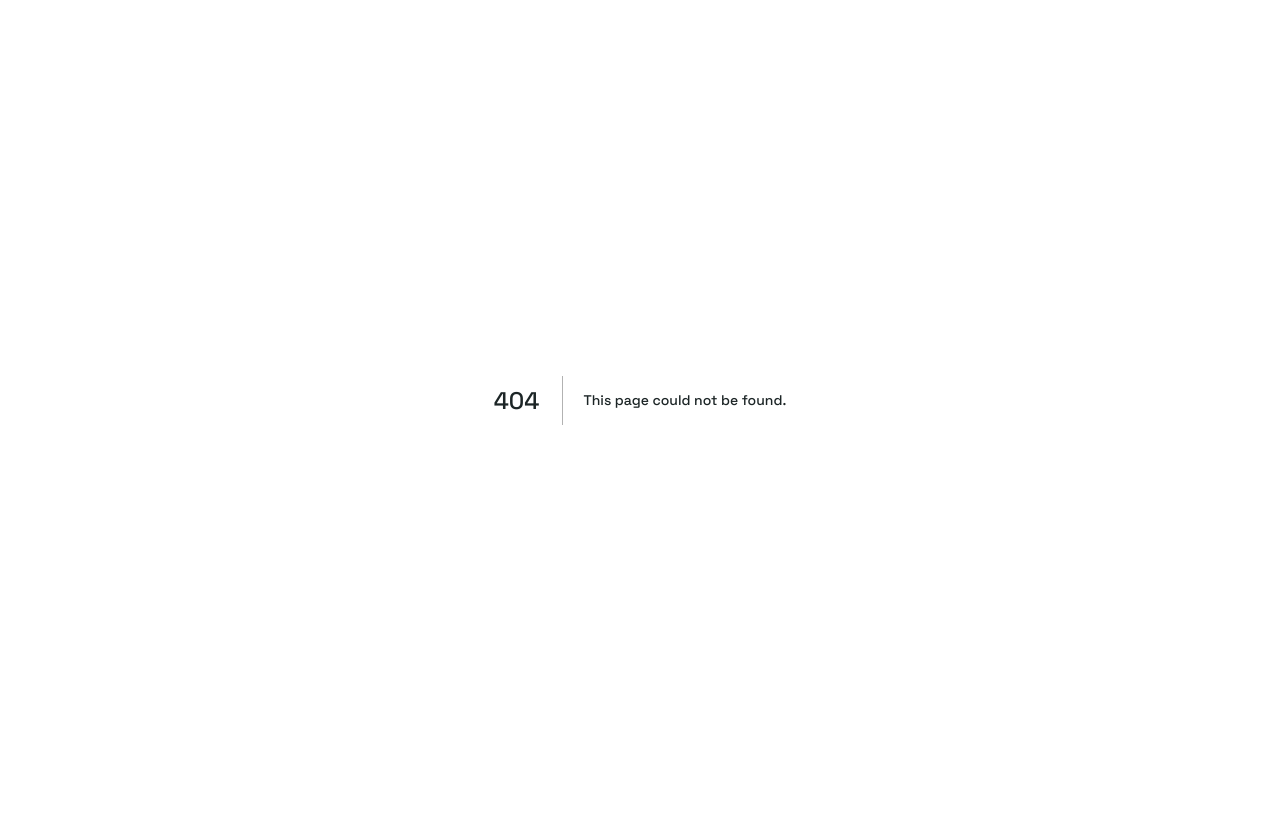
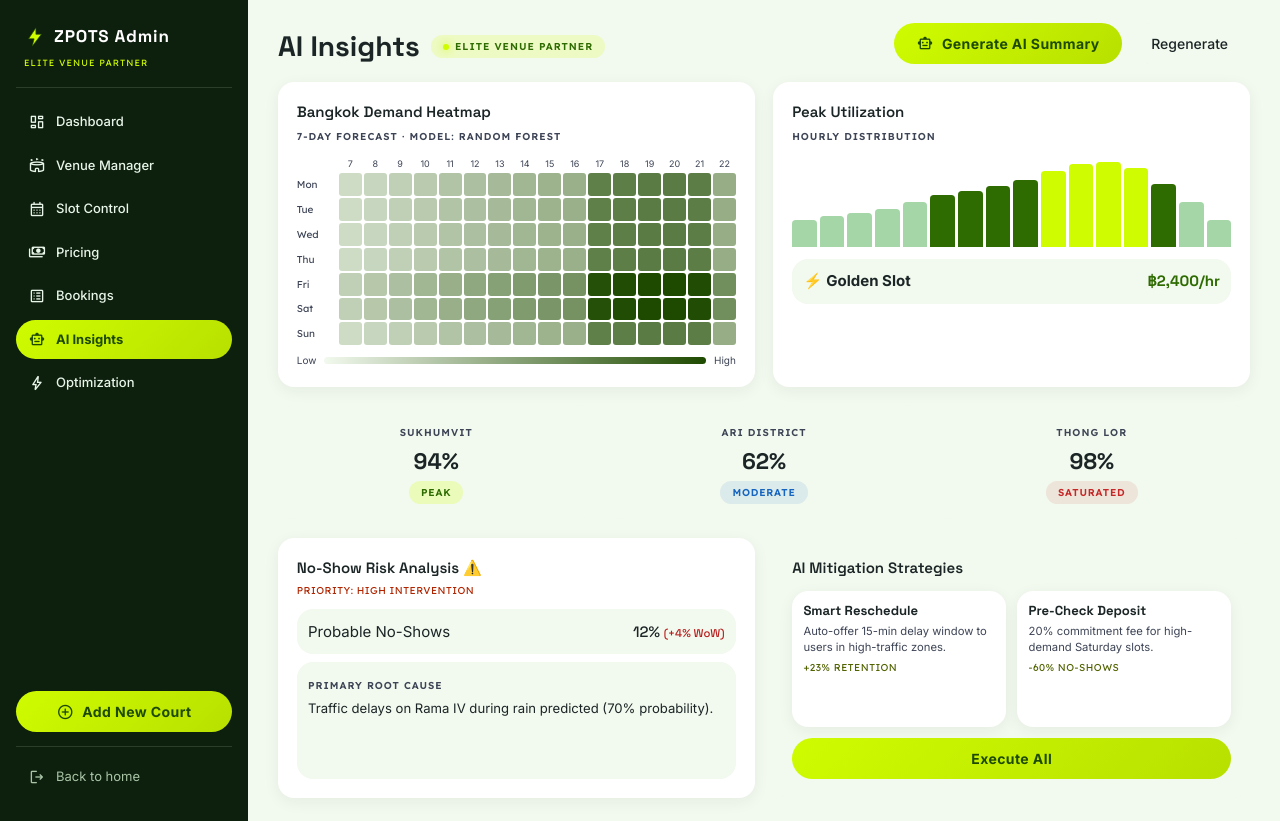
Before and after one commit to QuadrupleBeansStars/zpots, a Next.js app in the folder apps/web/: page /owner/insights in a window 1280 px wide. Before the commit this address had no page. Before the commit the page ends 800 px from the top, so only its background shows below. Built offline with nearby package versions, Linux system fonts and the light colour scheme.

Commit message:
feat(web): AI insights page + DemandHeatmap component
Pure CSS-grid 7×16 heatmap (no chart library). Generate AI Summary
shows seeded mock text — real call lands in Phase 3b. Peak utilization
bars + 3 district cards + no-show risk + mitigation strategies.

```diff
--- /dev/null
+++ b/apps/web/app/owner/insights/page.tsx
@@ -0,0 +1,114 @@
+'use client';
+import { useState } from 'react';
+import { Button } from '@/components/Button';
+import { AITag, Eyebrow, StatusBadge } from '@/components/Tags';
+import { DemandHeatmap } from '@/components/owner/DemandHeatmap';
+import { DEMAND_FORECAST, DISTRICT_DEMAND, PEAK_UTILIZATION_BARS } from '@/lib/owner-mock-data';
+
+const MOCK_SUMMARY =
+  'Your Friday evening slots (18:00–21:00) continue to dominate revenue, ' +
+  'driving 41% of weekly bookings. Sukhumvit demand is saturated — consider ' +
+  'opening Court 4 for tournament-rate pricing. Thong Lor traffic predicted ' +
+  'to intensify Saturday after 16:00 due to weather; auto-rescheduling ' +
+  'recommended for 12% of bookings.';
+
+const LEVEL_TO_STATUS: Record<string, 'confirmed' | 'progress' | 'cancelled'> = {
+  Peak: 'confirmed', Moderate: 'progress', Saturated: 'cancelled',
+};
+
+export default function InsightsPage() {
+  const [summary, setSummary] = useState('');
+
+  return (
+    <div className="flex flex-col gap-5">
+      <div className="flex justify-between items-end">
+        <div className="flex items-center gap-3">
+          <h1 className="font-display text-3xl font-bold">AI Insights</h1>
+          <AITag>ELITE VENUE PARTNER</AITag>
+        </div>
+        <div className="flex gap-2">
+          <Button variant="primary" icon="smart_toy" onClick={() => setSummary(MOCK_SUMMARY)}>
+            Generate AI Summary
+          </Button>
+          <Button variant="secondary" onClick={() => setSummary('')}>Regenerate</Button>
+        </div>
+      </div>
+
+      {summary && (
+        <div className="zpots-card-surface p-4">
+          <AITag>AI GENERATED SUMMARY</AITag>
+          <p className="mt-2 text-sm leading-relaxed">{summary}</p>
+        </div>
+      )}
+
+      <div className="grid grid-cols-1 lg:grid-cols-2 gap-5">
+        <div className="zpots-card p-5">
+          <h3 className="font-semibold">Bangkok Demand Heatmap</h3>
+          <Eyebrow>7-DAY FORECAST · MODEL: RANDOM FOREST</Eyebrow>
+          <div className="mt-3">
+            <DemandHeatmap data={DEMAND_FORECAST} />
+          </div>
+        </div>
+        <div className="zpots-card p-5">
+          <h3 className="font-semibold">Peak Utilization</h3>
+          <Eyebrow>HOURLY DISTRIBUTION</Eyebrow>
+          <div className="flex items-end gap-[3px] h-24 mt-3">
+            {PEAK_UTILIZATION_BARS.map((v, i) => (
+              <div key={i} className="flex-1 rounded-t" style={{
+                height: `${v}%`,
+                background: v > 80 ? '#CFFC00' : v > 50 ? '#2E6B00' : '#A5D6A7',
+              }} />
+            ))}
+          </div>
+          <div className="mt-3 zpots-card-surface p-3 flex justify-between">
+            <div><span className="text-zpots-lime">⚡</span> <strong>Golden Slot</strong></div>
+            <span className="font-display font-bold text-zpots-moss">฿2,400/hr</span>
+          </div>
+        </div>
+      </div>
+
+      <div className="grid grid-cols-1 sm:grid-cols-3 gap-3">
+        {DISTRICT_DEMAND.map((d) => (
+          <div key={d.name} className="zpots-card-surface p-4 text-center">
+            <Eyebrow>{d.name}</Eyebrow>
+            <div className="font-display text-2xl font-bold my-1">{d.demand}%</div>
+            <StatusBadge status={LEVEL_TO_STATUS[d.level]}>{d.level}</StatusBadge>
+          </div>
+        ))}
+      </div>
+
+      <div className="grid grid-cols-1 lg:grid-cols-2 gap-5">
+        <div className="zpots-card p-5 min-h-[260px] flex flex-col">
+          <h3 className="font-semibold">No-Show Risk Analysis ⚠️</h3>
+          <span className="font-eyebrow text-[10px] uppercase tracking-wider mt-1" style={{ color: '#b02500' }}>
+            PRIORITY: HIGH INTERVENTION
+          </span>
+          <div className="zpots-card-surface mt-3 p-3 flex justify-between">
+            <span>Probable No-Shows</span>
+            <span className="font-display text-base">12% <span className="text-xs text-red-700">(+4% WoW)</span></span>
+          </div>
+          <div className="zpots-card-surface mt-2 p-3 flex-1">
+            <Eyebrow>PRIMARY ROOT CAUSE</Eyebrow>
+            <div className="text-sm mt-1">Traffic delays on Rama IV during rain predicted (70% probability).</div>
+          </div>
+        </div>
+        <div className="zpots-card-surface p-5 min-h-[260px] flex flex-col">
+          <h3 className="font-semibold">AI Mitigation Strategies</h3>
+          <div className="flex gap-3 flex-1 mt-3">
+            <div className="zpots-card p-3 flex-1">
+              <h4 className="text-sm font-bold">Smart Reschedule</h4>
+              <p className="text-xs text-zpots-muted leading-snug mt-1">Auto-offer 15-min delay window to users in high-traffic zones.</p>
+              <span className="font-eyebrow text-[10px] uppercase tracking-wider" style={{ color: '#506300' }}>+23% RETENTION</span>
+            </div>
+            <div className="zpots-card p-3 flex-1">
+              <h4 className="text-sm font-bold">Pre-Check Deposit</h4>
+              <p className="text-xs text-zpots-muted leading-snug mt-1">20% commitment fee for high-demand Saturday slots.</p>
+              <span className="font-eyebrow text-[10px] uppercase tracking-wider" style={{ color: '#506300' }}>-60% NO-SHOWS</span>
+            </div>
+          </div>
+          <Button variant="primary" className="w-full justify-center mt-3">Execute All</Button>
+        </div>
+      </div>
+    </div>
+  );
+}
--- /dev/null
+++ b/apps/web/components/owner/DemandHeatmap.tsx
@@ -0,0 +1,48 @@
+import type { DemandCell } from '@/lib/owner-mock-data';
+import { lerpHex } from '@/lib/heatmap-color';
+
+const DAYS = ['Mon', 'Tue', 'Wed', 'Thu', 'Fri', 'Sat', 'Sun'];
+const HOURS = Array.from({ length: 16 }, (_, i) => i + 7);
+
+export function DemandHeatmap({ data }: { data: DemandCell[] }) {
+  const max = data.reduce((m, c) => Math.max(m, c.predicted_bookings), 0) || 1;
+  const cellByKey = new Map(data.map((c) => [`${c.day_of_week}-${c.hour}`, c]));
+
+  return (
+    <div>
+      <div className="grid" style={{ gridTemplateColumns: '40px repeat(16, 1fr)', gap: 2 }}>
+        <div></div>
+        {HOURS.map((h) => (
+          <div key={h} className="text-[9px] text-zpots-muted text-center">{h}</div>
+        ))}
+        {DAYS.map((day, dow) => (
+          <FragmentRow key={day} day={day} cells={HOURS.map((h) => cellByKey.get(`${dow}-${h}`)!)} max={max} />
+        ))}
+      </div>
+      <div className="flex items-center gap-2 mt-2 text-[10px] text-zpots-muted">
+        <span>Low</span>
+        <div className="flex-1 h-2 rounded-pill" style={{ background: `linear-gradient(90deg, ${lerpHex('#F2F9EE', '#1E4A00', 0)}, ${lerpHex('#F2F9EE', '#1E4A00', 1)})` }} />
+        <span>High</span>
+      </div>
+    </div>
+  );
+}
+
+function FragmentRow({ day, cells, max }: { day: string; cells: DemandCell[]; max: number }) {
+  return (
+    <>
+      <div className="text-[10px] font-eyebrow text-zpots-muted self-center">{day}</div>
+      {cells.map((c, i) => (
+        <div
+          key={i}
+          title={c ? `${c.predicted_bookings.toFixed(2)} bookings` : ''}
+          style={{
+            aspectRatio: '1',
+            background: c ? lerpHex('#F2F9EE', '#1E4A00', c.predicted_bookings / max) : '#fff',
+            borderRadius: 3,
+          }}
+        />
+      ))}
+    </>
+  );
+}
```
